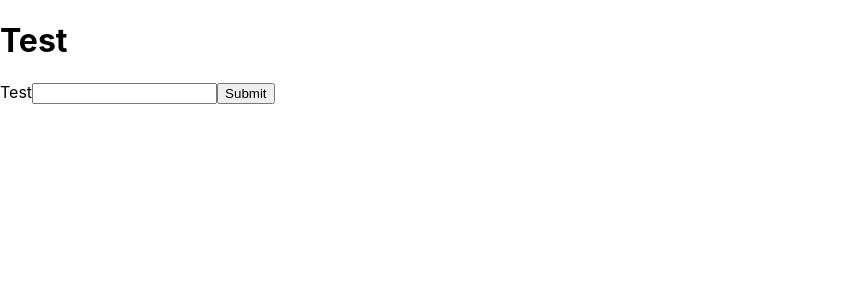
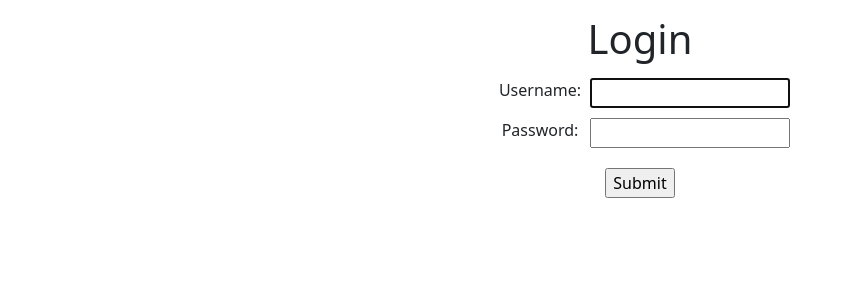
Before and after one commit to matt-b1/Personal-Budget-Pt2, a React (Create React App) app: page / in a window 1280 px wide. Shown: the top 300 px of the page, without its empty margins (0-853 px from the left). Built offline with nearby package versions, Linux system fonts and the light colour scheme.

Commit message:
work on login implementation

```diff
--- a/package.json
+++ b/package.json
@@ -6,7 +6,9 @@
     "@testing-library/jest-dom": "^5.16.5",
     "@testing-library/react": "^13.4.0",
     "@testing-library/user-event": "^13.5.0",
+    "bootstrap": "^5.2.2",
     "react": "^18.2.0",
+    "react-bootstrap": "^2.5.0",
     "react-dom": "^18.2.0",
     "react-router-dom": "^6.4.2",
     "react-scripts": "5.0.1",
--- a/src/Components/BudgetingForm/index.js
+++ b/src/Components/BudgetingForm/index.js
@@ -1,5 +1,5 @@
 export const BudgetingForm = () => {
     return (
-        <h1>Test</h1>
+        <></>
     )
 }
--- a/src/Pages/Main/index.css
+++ b/src/Pages/Main/index.css
@@ -0,0 +1,25 @@
+div #form {
+    text-align: center;
+}
+
+#form h1 {
+    margin: 15px;
+}
+
+.budgetForm {
+    display: flex;
+    flex-direction: column;
+}
+
+.budgetForm>* {
+    display: grid;
+    grid-template-columns: 100px 200px;
+    margin-bottom: 10px;
+    justify-content: center;
+}
+
+.submit {
+    display: flex;
+    margin-top: 10px;
+    justify-content: center;
+}
--- a/src/Pages/Main/index.js
+++ b/src/Pages/Main/index.js
@@ -1,4 +1,7 @@
 import { BudgetingForm } from '../../Components';
+
+import { useRef, useState, useEffect, useContext } from 'react';
+import 'bootstrap/dist/css/bootstrap.min.css';
 
 import './index.css';
 
@@ -7,13 +10,52 @@ const handleSubmit = e => {
 }
 
 export const Main = () => {
+    const userRef = useRef();
+    const errRef = useRef();
+    const [user, setUser] = useState('');
+    const [pwd, setPwd] = useState('');
+    const [errMsg, setErrMsg] = useState('');
+    const [success, setSuccess] = useState(false);
+
+    useEffect(() => {
+        userRef.current.focus();
+    }, []);
+
+    useEffect(() => {
+        setErrMsg('');
+    }, [user, pwd]);
+
+    console.log(user)
+
         return (
-            <div>
+            <div id='form'>
                 <BudgetingForm />
-                <form onSubmit={handleSubmit}>
-                    <label htmlFor="input">Test</label>
-                    <input type="text" id="input" name="input"></input>
-                    <input type="submit"></input>
+                <h1> Login </h1>
+                <form className="budgetForm" onSubmit={handleSubmit}>
+                    <div className="username">
+                        <label htmlFor="username"> Username: </label>
+                        <input
+                            type="text"
+                            id="username"
+                            ref={userRef}
+                            onChange={(e) => setUser(e.target.value)}
+                            value={user}
+                            required
+                        />
+                    </div>
+                    <div className="password">
+                        <label htmlFor="password"> Password: </label>
+                        <input
+                            type="password"
+                            id="password"
+                            onChange={(e) => setPwd(e.target.value)}
+                            value={pwd}
+                            required
+                        />
+                    </div>
+                    <div className="submit">
+                        <input type="submit"></input>
+                    </div>
                 </form>
             </div>
         )
```
Also changed, not shown: 2 other files (tests, documents, lock files or other folders).
